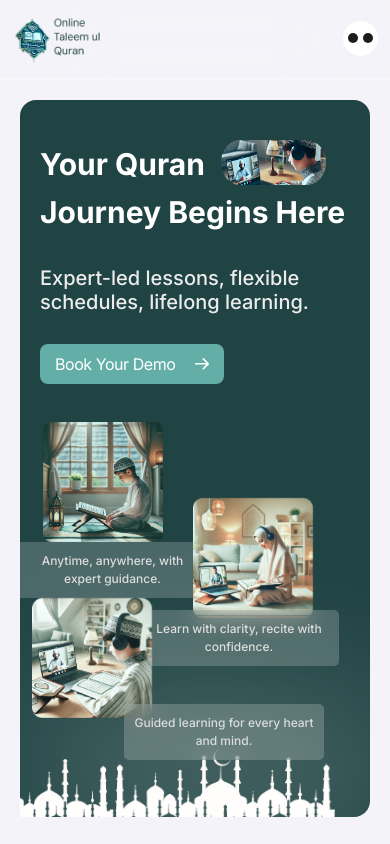
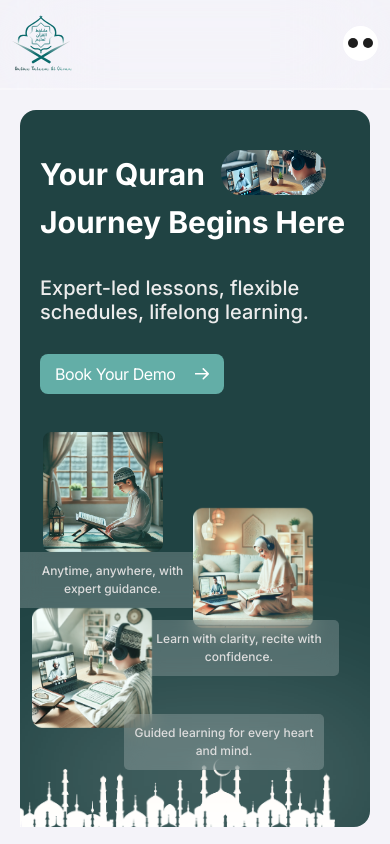
Before and after one commit to riyazz03/online-taleem-ul-quran, a Next.js app: page / in a window 390 px wide. Shown: the top 844 px of the page. Built offline with nearby package versions, Linux system fonts and the light colour scheme.

Commit message:
Logo Update

```diff
--- a/app/components/navbar.tsx
+++ b/app/components/navbar.tsx
@@ -21,7 +21,7 @@ const Navbar: React.FC = () => {
       <div className="nav-container">
         <div className="nav-logo-wrapper">
           <Image
-            src="/Images/temp-logo.png"
+            src="/Images/logo.svg"
             alt="nav-logo"
             className="nav-logo"
             height={72}
--- a/app/css/navbar.css
+++ b/app/css/navbar.css
@@ -7,6 +7,9 @@
   background-color: rgba(255, 255, 255, 0);
   backdrop-filter: blur(50px);
   border-bottom: 2px solid #ffffff57;
+}
+img.nav-logo {
+  width: 80px;
 }
 .nav-container {
   display: flex;
@@ -153,8 +156,9 @@
   .overlay-nav-link {
     font-size: 30px;
   }
-  .nav-logo-wrapper {
-    width: 110px;
+
+  img.nav-logo {
+    width: 60px;
   }
   .nav-container {
     padding: 15px 0;
```
Also changed, not shown: public/Images/logo.svg (added).
